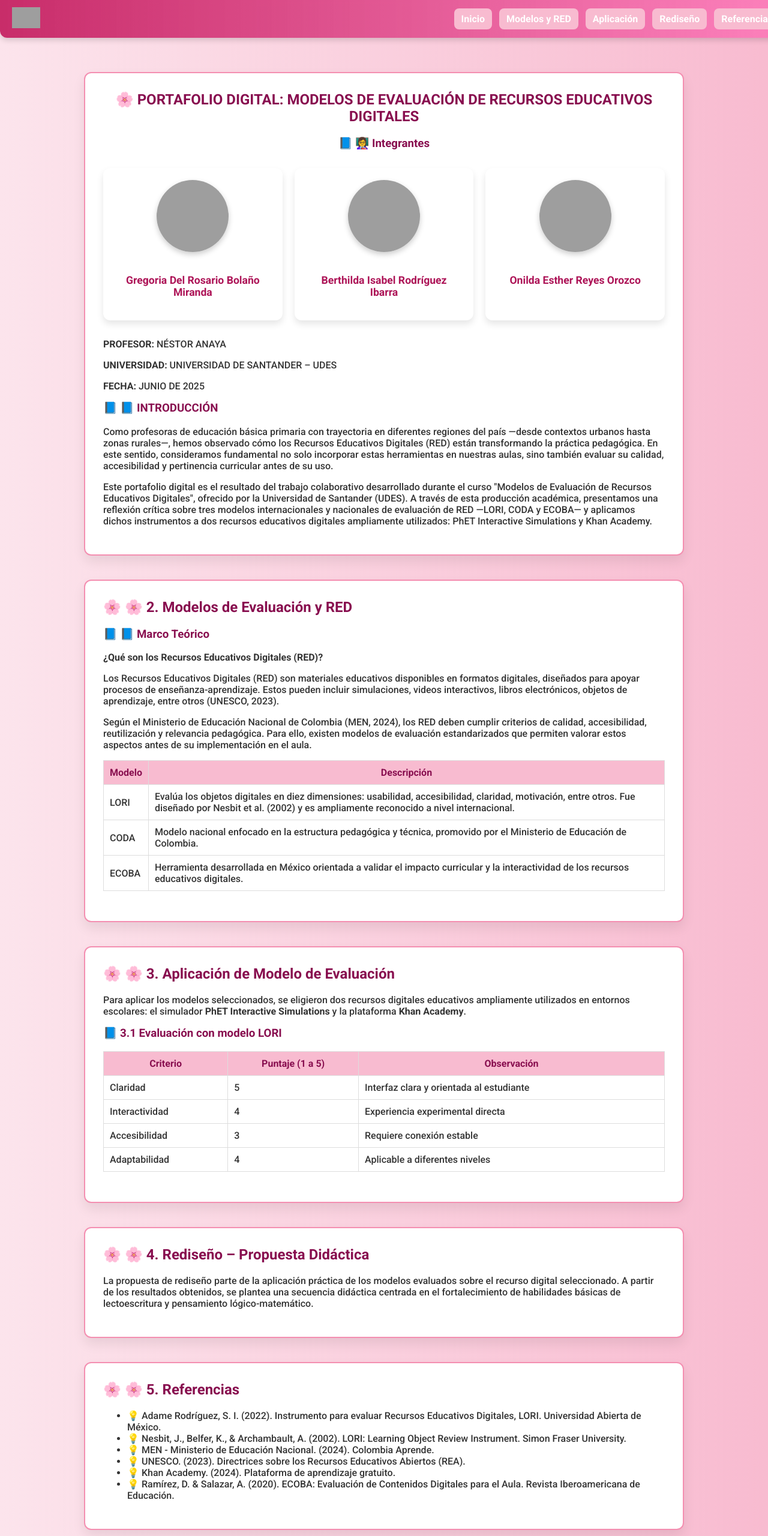
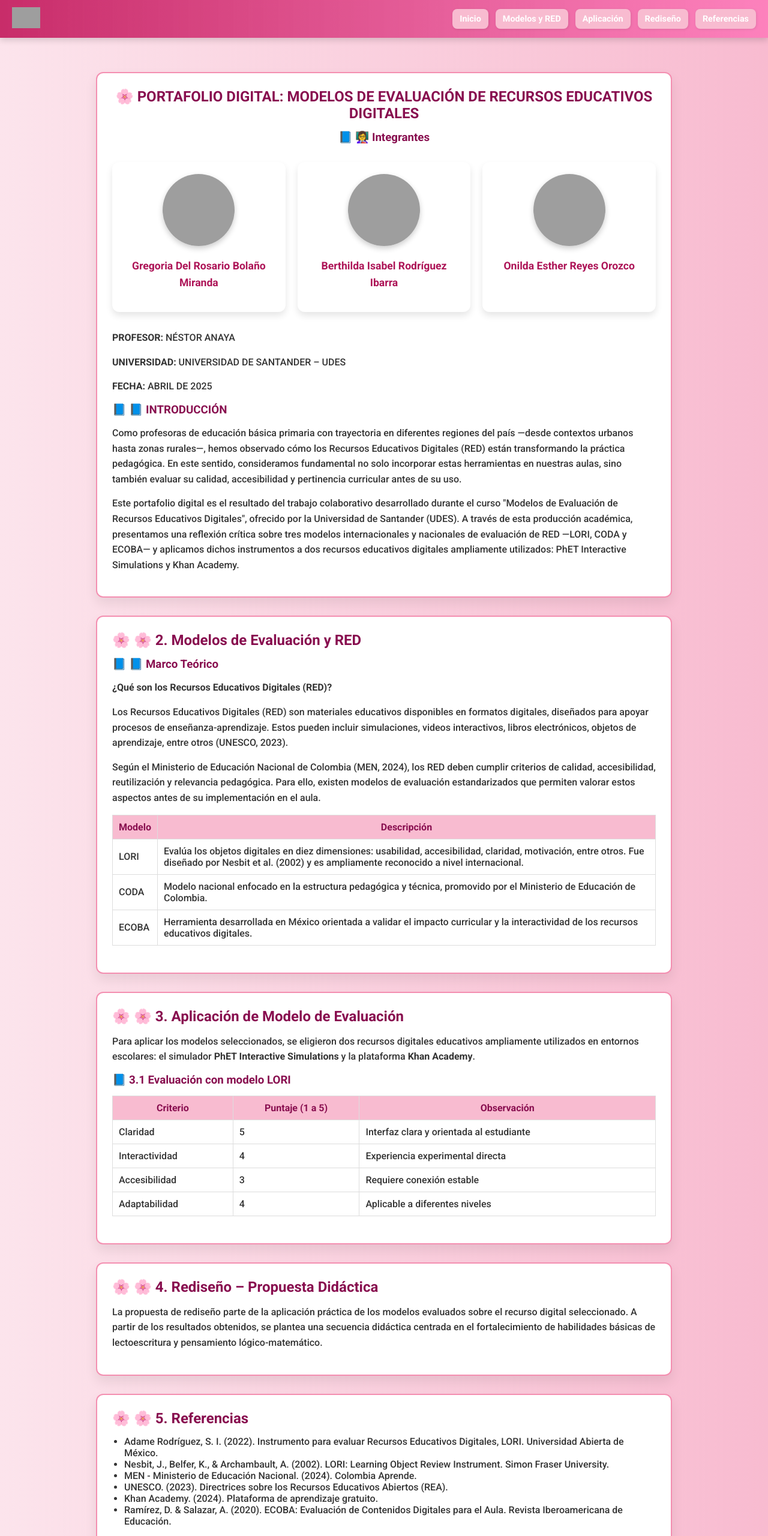
Before and after one commit to Andrybae/mifecreer, a plain HTML site: page index.html in a window 1280 px wide. Shown: the top 2560 px of the page at 60% size. Drawn offline with Linux system fonts and the light colour scheme; grey boxes are pictures that could not be loaded.

Commit message:
index.html

```diff
--- a/index.html
+++ b/index.html
@@ -4,8 +4,11 @@
   <meta charset="UTF-8" />
   <meta name="viewport" content="width=device-width, initial-scale=1.0"/>
   <title>Portafolio de Evaluación RED</title>
-  <link rel="stylesheet" href="https://cdnjs.cloudflare.com/ajax/libs/font-awesome/6.0.0-beta3/css/all.min.css">
+
+  <!-- Fuentes -->
   <link href="https://fonts.googleapis.com/css2?family=Roboto:wght@300;500;700&display=swap" rel="stylesheet">
+
+  <!-- Estilos -->
   <style>
     @keyframes fadeIn {
       0% { opacity: 0; transform: translateY(20px); }
@@ -25,6 +28,13 @@
       animation: slideInLeft 0.8s ease-out both;
     }
 
+    /* Reset */
+    * {
+      margin: 0;
+      padding: 0;
+      box-sizing: border-box;
+    }
+
     body {
       font-family: 'Roboto', sans-serif;
       margin: 0;
@@ -33,6 +43,7 @@
       padding-top: 80px;
     }
 
+    /* Menú de navegación */
     nav {
       position: fixed;
       top: 0;
@@ -44,27 +55,32 @@
       padding: 12px 20px;
       z-index: 100;
       box-shadow: 0 4px 10px rgba(0,0,0,0.15);
-      border-radius: 0 0 12px 12px;
-      backdrop-filter: blur(4px);
+      backdrop-filter: blur(6px);
     }
 
-    nav img.logo {
+    nav .logo {
       height: 30px;
       transition: transform 0.3s ease;
     }
 
-    nav img.logo:hover {
+    nav .logo:hover {
       transform: rotate(5deg);
     }
 
+    nav .nav-links {
+      display: flex;
+      gap: 12px;
+    }
+
     nav .nav-links a {
-      color: #fff;
+      color: white;
       text-decoration: none;
       font-weight: bold;
+      font-size: 0.9em;
       padding: 8px 12px;
       background: #f8bbd0;
       border-radius: 8px;
-      margin-left: 8px;
+      box-shadow: 1px 1px 4px rgba(0,0,0,0.1);
       transition: all 0.3s ease;
     }
 
@@ -72,19 +88,44 @@
       background: #f48fb1;
     }
 
+    /* Responsive para móviles */
+    @media (max-width: 600px) {
+      nav {
+        flex-direction: column;
+        align-items: flex-start;
+        padding: 10px;
+      }
+
+      nav .nav-links {
+        flex-wrap: wrap;
+        width: 100%;
+        justify-content: center;
+        margin-top: 10px;
+      }
+
+      nav .nav-links a {
+        font-size: 0.85em;
+        padding: 6px 10px;
+        width: 100%;
+        text-align: center;
+      }
+    }
+
+    /* Contenedor principal */
     .container {
       max-width: 1000px;
       margin: 0 auto;
       padding: 40px 20px;
     }
 
+    /* Tarjetas estilizadas */
     .card {
+      background-color: #ffffff;
       border: 2px solid #f48fb1;
-      background-color: #ffffff;
-      padding: 30px;
+      padding: 25px;
       border-radius: 12px;
       box-shadow: 0 10px 20px rgba(0,0,0,0.08);
-      margin-bottom: 40px;
+      margin-bottom: 30px;
       transition: transform 0.3s ease-in-out;
     }
 
@@ -95,6 +136,7 @@
     h2, h3 {
       color: #880e4f;
       margin-top: 0;
+      margin-bottom: 15px;
     }
 
     h2::before {
@@ -107,45 +149,41 @@
       color: #880e4f;
     }
 
+    p {
+      line-height: 1.6;
+      margin-bottom: 15px;
+    }
+
+    ul, ol {
+      padding-left: 20px;
+      margin-bottom: 15px;
+    }
+
+    li::before {
+      color: #ec407a;
+    }
+
     table {
+      width: 100%;
       border-collapse: collapse;
-      width: 100%;
-      margin-top: 10px;
       margin-bottom: 20px;
     }
 
-    table th, table td {
+    th, td {
       border: 1px solid #ddd;
       padding: 10px;
     }
 
-    table th {
+    th {
       background-color: #f8bbd0;
       color: #880e4f;
     }
 
-    ul li::before {
-      content: "💡 ";
-    }
-
-    ol li::before {
-      content: "🎯 ";
-    }
-
-    footer {
-      text-align: center;
-      padding: 20px;
-      background-color: #f8bbd0;
-      color: #880e4f;
-      font-weight: bold;
-      margin-top: 40px;
-    }
-
-    /* Sección Integrantes */
+    /* Fotos de integrantes */
     .integrantes-container {
       display: flex;
       flex-wrap: wrap;
-      justify-content: space-around;
+      justify-content: center;
       gap: 20px;
       margin: 30px 0;
     }
@@ -184,6 +222,15 @@
       color: #ad1457;
       font-size: 1.1em;
     }
+
+    footer {
+      text-align: center;
+      padding: 20px;
+      background-color: #f8bbd0;
+      color: #880e4f;
+      font-weight: bold;
+      margin-top: 40px;
+    }
   </style>
 </head>
 <body>
@@ -202,7 +249,7 @@
     </div>
   </nav>
 
-  <!-- Contenedor principal -->
+  <!-- Contenido Principal -->
   <div class="container fade-in">
 
     <!-- Inicio -->
@@ -231,7 +278,7 @@
       <!-- Información del portafolio -->
       <p><strong>PROFESOR:</strong> NÉSTOR ANAYA</p>
       <p><strong>UNIVERSIDAD:</strong> UNIVERSIDAD DE SANTANDER – UDES</p>
-      <p><strong>FECHA:</strong> JUNIO DE 2025</p>
+      <p><strong>FECHA:</strong> ABRIL DE 2025</p>
       <h3>📘 INTRODUCCIÓN</h3>
       <p>Como profesoras de educación básica primaria con trayectoria en diferentes regiones del país —desde contextos urbanos hasta zonas rurales—, hemos observado cómo los Recursos Educativos Digitales (RED) están transformando la práctica pedagógica. En este sentido, consideramos fundamental no solo incorporar estas herramientas en nuestras aulas, sino también evaluar su calidad, accesibilidad y pertinencia curricular antes de su uso.</p>
       <p>Este portafolio digital es el resultado del trabajo colaborativo desarrollado durante el curso "Modelos de Evaluación de Recursos Educativos Digitales", ofrecido por la Universidad de Santander (UDES). A través de esta producción académica, presentamos una reflexión crítica sobre tres modelos internacionales y nacionales de evaluación de RED —LORI, CODA y ECOBA— y aplicamos dichos instrumentos a dos recursos educativos digitales ampliamente utilizados: PhET Interactive Simulations y Khan Academy.</p>
```
